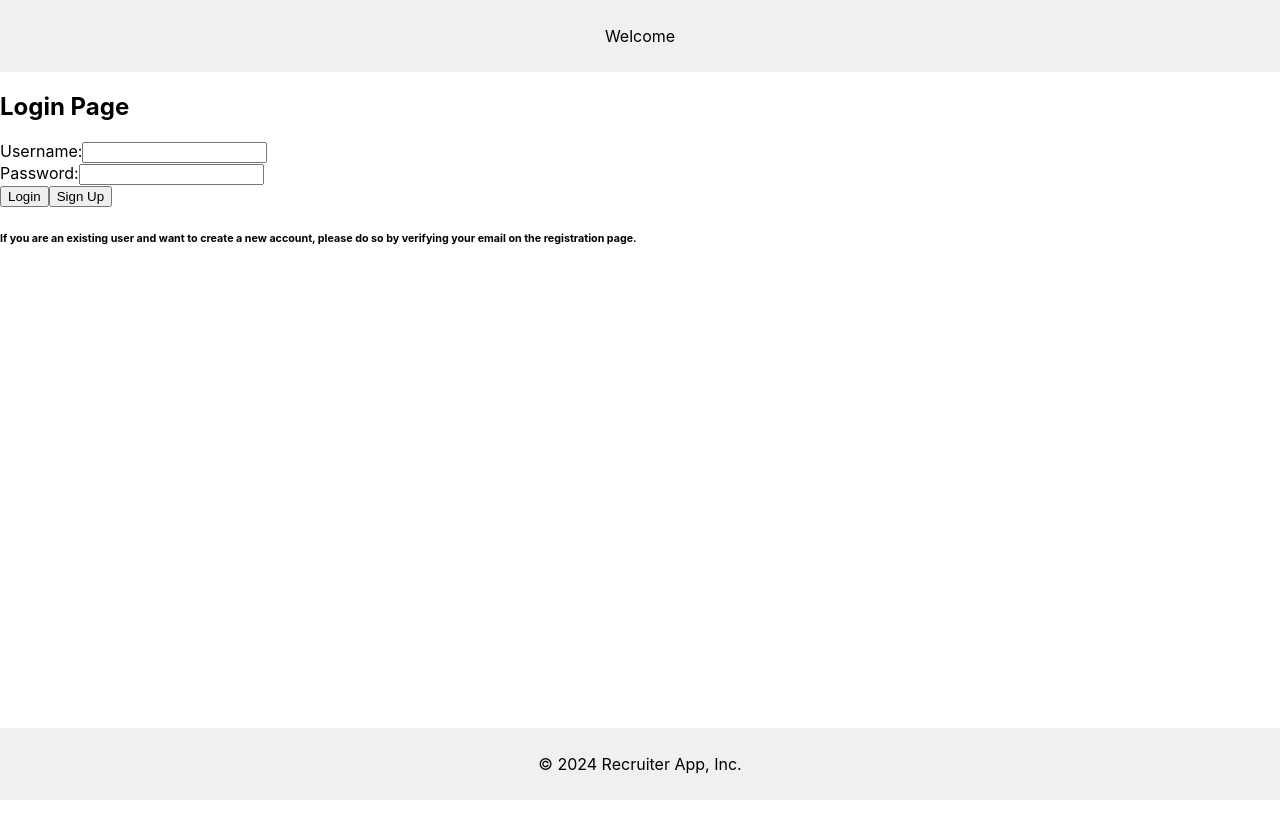
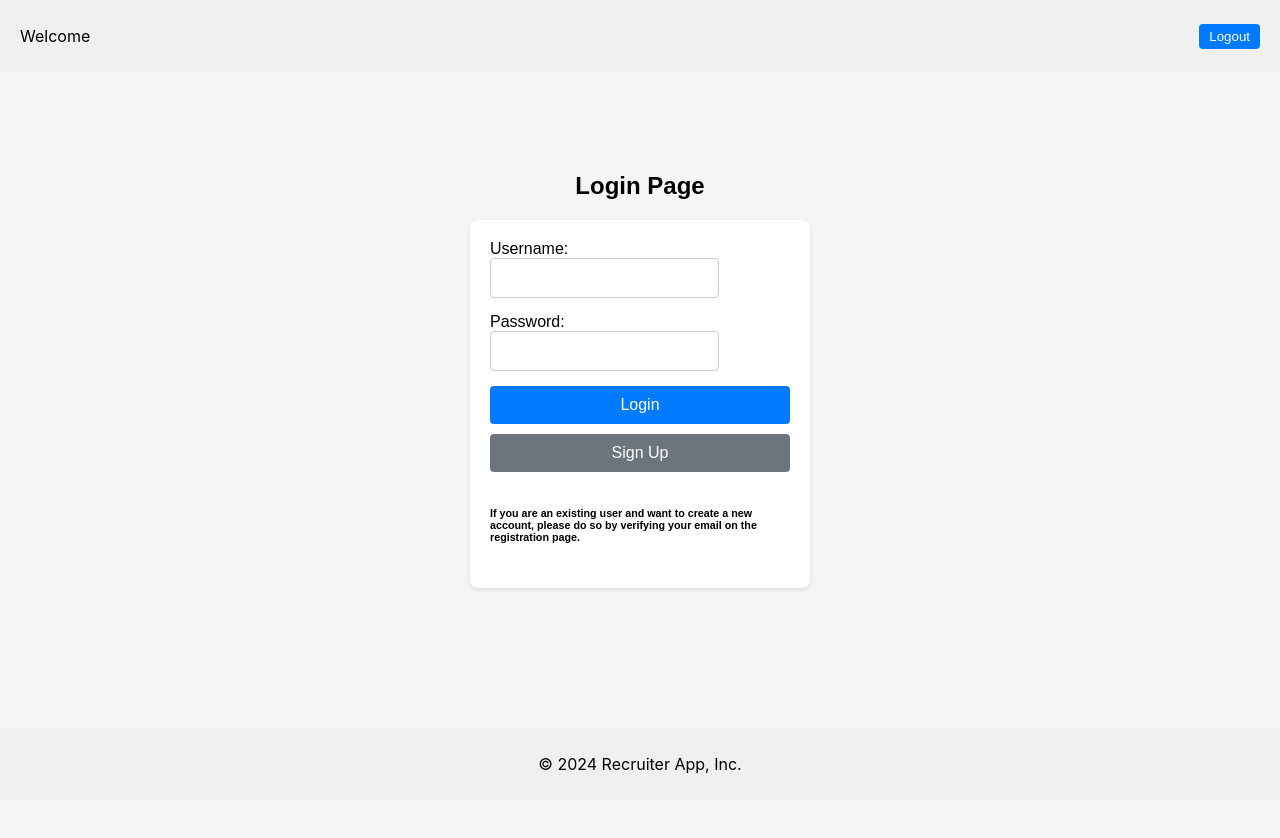
Before and after one commit to sebgro98/AwesomeProject, a React (Create React App) app in the folder frontend/: page / in a window 1280 px wide. Shown: the top 838 px of the page. Before the commit the page ends 800 px from the top, so only its background shows below. Built offline with nearby package versions, Linux system fonts and the light colour scheme.

Commit message:
Added styling for all files

```diff
--- a/frontend/src/index.js
+++ b/frontend/src/index.js
@@ -2,7 +2,7 @@ import React from 'react';
 import { createRoot } from 'react-dom/client';
 import { BrowserRouter as Router, Route, Routes } from 'react-router-dom';
 import './index.css';
-import Header from './views/Header'; // Adjust the path as necessary
+import HeaderPresenter from './presenter/HeaderPresenter'; // Adjust the path as necessary
 import Footer from './views/Footer'; // Adjust the path as necessary
 import SignUpPresenter from './presenter/SignUpPresenter';
 import LoginPresenter from './presenter/LoginPresenter';
@@ -15,7 +15,7 @@ const root = createRoot(document.getElementById('root'));
 root.render(
     <React.StrictMode>
         <Router>
-            <Header />
+            <HeaderPresenter />
             <Routes>
                 <Route path="/signup" element={<SignUpPresenter />} />
                 <Route path="/" element={<LoginPresenter />} />
--- a/frontend/src/presenter/HeaderPresenter.js
+++ b/frontend/src/presenter/HeaderPresenter.js
@@ -0,0 +1,19 @@
+// HeaderPresenter.js
+import React from 'react';
+import { useNavigate } from 'react-router-dom';
+import HeaderView from '../views/HeaderView'; // Assume this is the path to your view component
+
+const HeaderPresenter = () => {
+    const navigate = useNavigate();
+
+    const handleLogout = () => {
+        // Place your logout logic here, for example, clearing user tokens
+        navigate('/');
+    };
+
+    return (
+        <HeaderView onLogout={handleLogout} />
+    );
+};
+
+export default HeaderPresenter;
--- a/frontend/src/presenter/SignUpPresenter.js
+++ b/frontend/src/presenter/SignUpPresenter.js
@@ -15,12 +15,6 @@ const SignUpPresenter = () => {
      */
     const [error, setError] = useState('');
 
-    /**
-     * State to determine whether the user is a new user or not.
-     * @type {boolean}
-     * @default true
-     */
-    const [isNewUser, setIsNewUser] = useState(true);
 
     /**
      * State to store the verification code during sign-up.
@@ -115,15 +109,7 @@ const SignUpPresenter = () => {
         navigate('/');
     };
 
-    /**
-     * Handle checkbox change to toggle between new and existing user.
-     * @returns {void}
-     */
-    const handleCheckboxChange = () => {
-        setIsNewUser((prev) => !prev);
-        setVerificationCode('');
-        setShowVerificationView(false);
-    };
+
 
     /**
      * Render the SignUpView component with the necessary props.
@@ -132,7 +118,6 @@ const SignUpPresenter = () => {
     return (
         <SignUpView
             error={error}
-            isNewUser={isNewUser}
             verificationCode={verificationCode}
             showVerificationView={showVerificationView}
             formData={formData}
@@ -140,7 +125,6 @@ const SignUpPresenter = () => {
             handleSubmit={handleSubmit}
             handleVerificationSubmit={handleVerificationSubmit}
             redirectToLogIn={redirectToLogIn}
-            handleCheckboxChange={handleCheckboxChange}
             setError={setError}
             setVerificationCode={setVerificationCode}
         />
--- a/frontend/src/views/ApplicationsView.js
+++ b/frontend/src/views/ApplicationsView.js
@@ -1,22 +1,72 @@
 import React from 'react';
+
+// Styles
+const containerStyle = {
+    padding: '20px',
+    fontFamily: 'Arial, sans-serif',
+};
+
+const headerStyle = {
+    textAlign: 'center',
+    marginBottom: '20px',
+};
+
+const tableStyle = {
+    width: '100%',
+    borderCollapse: 'collapse',
+    boxShadow: '0 2px 3px rgba(0,0,0,0.1)',
+};
+
+const thStyle = {
+    backgroundColor: '#007bff',
+    color: '#ffffff',
+    textAlign: 'left',
+    padding: '10px',
+    fontSize: '16px',
+};
+
+const tdStyle = {
+    padding: '10px',
+    borderBottom: '1px solid #dddddd',
+    cursor: 'pointer', // Adds a pointer cursor to indicate clickable rows
+};
+
+const trHoverStyle = {
+    '&:hover': {
+        backgroundColor: '#f2f2f2',
+    },
+};
+
+const unauthorizedStyle = {
+    textAlign: 'center',
+    marginTop: '50px',
+};
+
+const loginButtonStyle = {
+    backgroundColor: '#007bff',
+    color: '#ffffff',
+    padding: '10px 20px',
+    border: 'none',
+    borderRadius: '5px',
+    cursor: 'pointer',
+};
 
 const ApplicationsView = ({ applications, navigate, authorized, applicationStatus}) => {
     return authorized ? (
-        <>
-            <div>
-                <h1>All Applications</h1>
-                <table>
+        <div style={containerStyle}>
+            <h1 style={headerStyle}>All Applications</h1>
+            <table style={tableStyle}>
                 <thead>
                 <tr>
-                        <th>Full Name</th>
-                        <th>Status</th>
+                    <th style={thStyle}>Full Name</th>
+                    <th style={thStyle}>Status</th>
                 </tr>
                 </thead>
                 <tbody>
                 {applications.map(application => (
-                        <tr key={application.person_id} onClick={() => navigate(`/applications/${application.person_id}`)}>
-                            <td>{`${application.name} ${application.surname}`}</td>
-                            <td>
+                    <tr key={application.person_id} onClick={() => navigate(`/applications/${application.person_id}`)} style={trHoverStyle}>
+                        <td style={tdStyle}>{`${application.name} ${application.surname}`}</td>
+                        <td style={tdStyle}>
                             {applicationStatus.find(status => status.application_status_id === application.application_status_id)?.translated_name || "Unknown"}
                         </td>
                     </tr>
@@ -24,11 +74,10 @@ const ApplicationsView = ({ applications, navigate, authorized, applicationStatu
                 </tbody>
             </table>
         </div>
-        </>
     ) : (
-        <div>
+        <div style={unauthorizedStyle}>
             <p>You are not authorized to access this page. Please log in.</p>
-            <button onClick={() => navigate('/')}>Log In</button>
+            <button onClick={() => navigate('/')} style={loginButtonStyle}>Log In</button>
         </div>
     );
 }
--- a/frontend/src/views/Header.js
+++ /dev/null
@@ -1,19 +0,0 @@
-import React from 'react';
-
-
-const Header = () => (
-    <div style={headerStyle}>
-        <p>Welcome</p>
-    </div>
-);
-
-
-const headerStyle = {
-    width: '100%',
-    backgroundColor: '#f0f0f0',
-    textAlign: 'center',
-    padding: '10px 0'
-};
-
-
-export default Header;
--- /dev/null
+++ b/frontend/src/views/HeaderView.js
@@ -0,0 +1,31 @@
+// HeaderView.js
+import React from 'react';
+
+const headerStyle = {
+    width: '100%',
+    boxSizing: 'border-box',
+    backgroundColor: '#f0f0f0',
+    textAlign: 'center',
+    padding: '10px 20px',
+    display: 'flex',
+    justifyContent: 'space-between',
+    alignItems: 'center',
+};
+
+const logoutButtonStyle = {
+    padding: '5px 10px',
+    backgroundColor: '#007bff',
+    color: 'white',
+    border: 'none',
+    borderRadius: '4px',
+    cursor: 'pointer',
+};
+
+const HeaderView = ({ onLogout }) => (
+    <div style={headerStyle}>
+        <p>Welcome</p>
+        <button onClick={onLogout} style={logoutButtonStyle}>Logout</button>
+    </div>
+);
+
+export default HeaderView;
--- a/frontend/src/views/LoginView.js
+++ b/frontend/src/views/LoginView.js
@@ -1,4 +1,51 @@
 import React from 'react';
+
+// Updated Styles
+const containerStyle = {
+    display: 'flex',
+    flexDirection: 'column',
+    alignItems: 'center',
+    // Removed justifyContent to align content towards the top
+    paddingTop: '10vh', // Add padding top to give some space from the top
+    height: '100vh',
+    fontFamily: 'Arial, sans-serif',
+    backgroundColor: '#f5f5f5',
+};
+
+const formStyle = {
+    display: 'flex',
+    flexDirection: 'column',
+    width: '300px',
+    padding: '20px',
+    borderRadius: '8px',
+    boxShadow: '0 2px 4px rgba(0, 0, 0, 0.1)',
+    backgroundColor: '#ffffff',
+};
+
+const inputStyle = {
+    marginBottom: '15px',
+    padding: '10px',
+    fontSize: '16px',
+    borderRadius: '4px',
+    border: '1px solid #ccc',
+};
+
+const buttonStyle = {
+    padding: '10px',
+    fontSize: '16px',
+    backgroundColor: '#007bff',
+    color: '#ffffff',
+    border: 'none',
+    borderRadius: '4px',
+    cursor: 'pointer',
+    marginBottom: '10px',
+};
+
+const errorStyle = {
+    marginBottom: '15px',
+    color: '#ff0000',
+};
+
 const LoginView = ({
                        username,
                        password,
@@ -6,22 +53,32 @@ const LoginView = ({
                        handleUsernameChange,
                        handlePasswordChange,
                        handleSubmit,
-                       redirectToSignUp
+                       redirectToSignUp,
                    }) => (
-    <div>
+    <div style={containerStyle}>
         <h2>Login Page</h2>
-        <form onSubmit={handleSubmit}>
-            {error && <p>{error}</p>}
+        <form onSubmit={handleSubmit} style={formStyle}>
+            {error && <p style={errorStyle}>{error}</p>}
             <div>
                 <label>Username:</label>
-                <input type="text" value={username} onChange={handleUsernameChange} />
+                <input
+                    type="text"
+                    value={username}
+                    onChange={handleUsernameChange}
+                    style={inputStyle}
+                />
             </div>
             <div>
                 <label>Password:</label>
-                <input type="password" value={password} onChange={handlePasswordChange} />
+                <input
+                    type="password"
+                    value={password}
+                    onChange={handlePasswordChange}
+                    style={inputStyle}
+                />
             </div>
-            <button type="submit">Login</button>
-            <button type="button" onClick={redirectToSignUp}>Sign Up</button>
+            <button type="submit" style={buttonStyle}>Login</button>
+            <button type="button" onClick={redirectToSignUp} style={{ ...buttonStyle, backgroundColor: '#6c757d' }}>Sign Up</button>
 
             <h6>If you are an existing user and want to create a new account, please do so by verifying your email on the registration page.</h6>
         </form>
--- a/frontend/src/views/SignUpView.js
+++ b/frontend/src/views/SignUpView.js
@@ -1,9 +1,58 @@
 import React from 'react';
 import ReactModal from 'react-modal';
 
+// Inline Styles
+const formContainerStyle = {
+    display: 'flex',
+    flexDirection: 'column',
+    maxWidth: '400px',
+    margin: '40px auto',
+    padding: '20px',
+    boxShadow: '0 4px 8px rgba(0, 0, 0, 0.1)',
+    borderRadius: '8px',
+    backgroundColor: '#fff',
+};
+
+const formItemStyle = {
+    display: 'flex',
+    flexDirection: 'column',
+    marginBottom: '15px',
+};
+
+const labelStyle = {
+    marginBottom: '5px',
+};
+
+const inputStyle = {
+    padding: '10px',
+    border: '1px solid #ccc',
+    borderRadius: '4px',
+};
+
+const buttonStyle = {
+    padding: '10px 15px',
+    margin: '10px 0 5px',
+    border: 'none',
+    borderRadius: '4px',
+    cursor: 'pointer',
+    backgroundColor: '#007bff',
+    color: 'white',
+};
+
+const errorModalContentStyle = {
+    position: 'absolute',
+    top: '50%',
+    left: '50%',
+    transform: 'translate(-50%, -50%)',
+    padding: '20px',
+    backgroundColor: '#fff',
+    borderRadius: '8px',
+    boxShadow: '0 4px 8px rgba(0, 0, 0, 0.2)',
+    maxWidth: '90%',
+};
+
 const SignUpView = ({
                         error,
-                        isNewUser,
                         verificationCode,
                         showVerificationView,
                         formData,
@@ -11,60 +60,62 @@ const SignUpView = ({
                         handleSubmit,
                         handleVerificationSubmit,
                         redirectToLogIn,
-                        handleCheckboxChange,
                         setError,
                         setVerificationCode,
                     }) => {
+    ReactModal.setAppElement('body'); // Adjust according to your app's root element
+
     return (
-        <div>
+        <div style={formContainerStyle}>
             <h2>Sign Up</h2>
             {showVerificationView ? (
-                <div>
+                <div style={formItemStyle}>
                     <p>Please enter the verification code sent to your email:</p>
-                    <input type="text" value={verificationCode} onChange={(e) => setVerificationCode(e.target.value)} required />
-                    <button type="button" onClick={handleVerificationSubmit}>
+                    <input
+                        type="text"
+                        value={verificationCode}
+                        onChange={(e) => setVerificationCode(e.target.value)}
+                        required
+                        style={inputStyle}
+                    />
+                    <button type="button" onClick={handleVerificationSubmit} style={buttonStyle}>
                         Verify
                     </button>
                 </div>
             ) : (
-                <form onSubmit={handleSubmit} style={{ display: 'flex', flexDirection: 'column', maxWidth: '400px', margin: 'auto' }}>
-                    <label>
-                        First Name:
-                        <input type="text" name="firstName" value={formData.firstName} onChange={handleChange} required />
-                    </label>
+                <form onSubmit={handleSubmit}>
+                    <div style={formItemStyle}>
+                        <label style={labelStyle}>First Name:</label>
+                        <input type="text" name="firstName" value={formData.firstName} onChange={handleChange} required style={inputStyle} />
+                    </div>
 
-                    <label>
-                        Last Name:
-                        <input type="text" name="lastName" value={formData.lastName} onChange={handleChange} required />
-                    </label>
+                    <div style={formItemStyle}>
+                        <label style={labelStyle}>Last Name:</label>
+                        <input type="text" name="lastName" value={formData.lastName} onChange={handleChange} required style={inputStyle} />
+                    </div>
 
-                    <label>
-                        Email:
-                        <input type="email" name="email" value={formData.email} onChange={handleChange} required />
-                    </label>
+                    <div style={formItemStyle}>
+                        <label style={labelStyle}>Email:</label>
+                        <input type="email" name="email" value={formData.email} onChange={handleChange} required style={inputStyle} />
+                    </div>
 
-                    <label>
-                        Person Number YYYYMMDD-XXXX:
-                        <input type="text" name="personNumber" value={formData.personNumber} onChange={handleChange} required />
-                    </label>
+                    <div style={formItemStyle}>
+                        <label style={labelStyle}>Person Number YYYYMMDD-XXXX:</label>
+                        <input type="text" name="personNumber" value={formData.personNumber} onChange={handleChange} required style={inputStyle} />
+                    </div>
 
-                    <label>
-                        Username:
-                        <input type="text" name="username" value={formData.username} onChange={handleChange} required />
-                    </label>
+                    <div style={formItemStyle}>
+                        <label style={labelStyle}>Username:</label>
+                        <input type="text" name="username" value={formData.username} onChange={handleChange} required style={inputStyle} />
+                    </div>
 
-                    <label>
-                        Password:
-                        <input type="password" name="password" value={formData.password} onChange={handleChange} required />
-                    </label>
+                    <div style={formItemStyle}>
+                        <label style={labelStyle}>Password:</label>
+                        <input type="password" name="password" value={formData.password} onChange={handleChange} required style={inputStyle} />
+                    </div>
 
-                    <button type="submit" style={{ marginTop: '10px' }}>
-                        Sign Up
-                    </button>
-
-                    <button type="button" onClick={redirectToLogIn}>
-                        Go back to log in
-                    </button>
+                    <button type="submit" style={buttonStyle}>Sign Up</button>
+                    <button type="button" onClick={redirectToLogIn} style={{ ...buttonStyle, backgroundColor: '#6c757d' }}>Go back to log in</button>
                 </form>
             )}
             <ReactModal
@@ -75,22 +126,15 @@ const SignUpView = ({
                         backgroundColor: 'rgba(0, 0, 0, 0.5)',
                         display: 'flex',
                         justifyContent: 'center',
-                        alignItems: 'center'
+                        alignItems: 'center',
                     },
-                    content: {
-                        position: 'static',
-                        inset: 'auto',
-                        border: 'none',
-                        background: 'none',
-                        padding: 'none',
-                        overflow: 'visible'
-                    }
+                    content: errorModalContentStyle,
                 }}
             >
-                <div className="errorModalContent">
-                    <h2 className="errorModalHeader">Error</h2>
+                <div style={{ textAlign: 'center' }}>
+                    <h2>Error</h2>
                     <p>{error}</p>
-                    <button onClick={() => setError('')} className="errorModalButton">
+                    <button onClick={() => setError('')} style={buttonStyle}>
                         Close
                     </button>
                 </div>
```
Also changed, not shown: 1 other file (tests, documents, lock files or other folders). Lines whose indentation alone changed are shown as unchanged.
